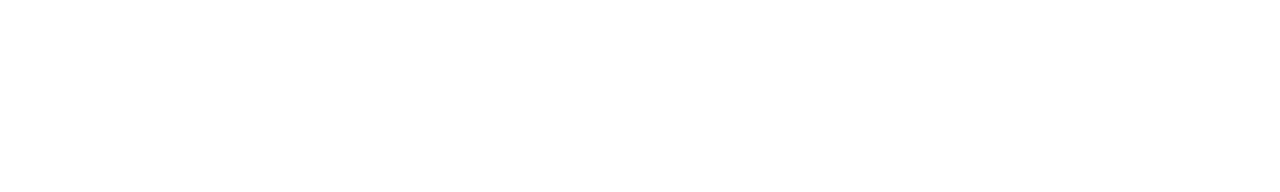
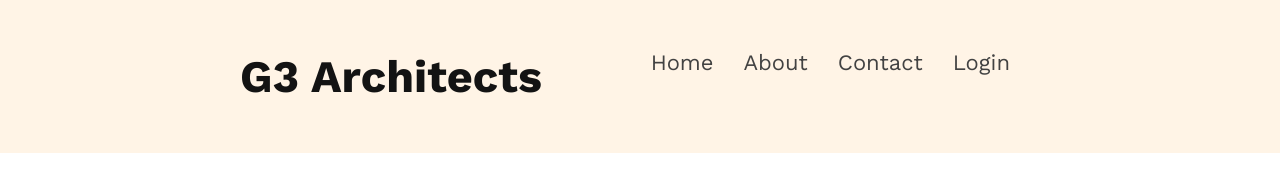
Before and after one commit to apanbarman/architects, a plain HTML site: page index.html in a window 1280 px wide. Drawn offline with nearby package versions, Linux system fonts and the light colour scheme.

Commit message:
nav bar commit

```diff
--- a/index.html
+++ b/index.html
@@ -1,11 +1,34 @@
 <!DOCTYPE html>
 <html lang="en">
+
 <head>
     <meta charset="UTF-8">
     <meta name="viewport" content="width=device-width, initial-scale=1.0">
     <title>Architects</title>
+    <link rel="preconnect" href="https://fonts.googleapis.com">
+    <link rel="preconnect" href="https://fonts.gstatic.com" crossorigin>
+    <link
+        href="https://fonts.googleapis.com/css2?family=Inter&family=Lato:wght@900&family=Open+Sans:wght@400;800&family=Poppins:wght@500&family=Work+Sans:wght@400;700&display=swap"
+        rel="stylesheet">
+    <link rel="stylesheet" href="style/style.css">
 </head>
+
 <body>
+    <header>
 
+        <nav>
+            <h3 class="nav-title">G3 Architects</h3>
+
+            <ul>
+                <li><a href="">Home</a></li>
+                <li><a href="">About</a></li>
+                <li><a href="">Contact</a></li>
+                <li><a href="">Login</a></li>
+            </ul>
+
+        </nav>
+
+    </header>
 </body>
+
 </html>
--- a/style/style.css
+++ b/style/style.css
@@ -0,0 +1,44 @@
+*{
+    font-family: 'Work Sans', sans-serif;
+    margin: 0;
+}
+
+/* header style  */
+
+
+
+header{
+    background: rgba(255, 144, 14, 0.10);
+    padding: 50px 240px;
+}
+
+nav{
+    display: flex;
+    justify-content: space-between;
+}
+ul{
+    display: flex;
+
+}
+
+ul > li{
+    list-style: none;
+    margin-right: 30px;
+text-align: center;
+font-size: 22px;
+font-weight: 500;
+
+}
+
+li > a{
+    text-decoration: none;
+    color:  #424242;
+
+}
+
+.nav-title{
+    color: #131313;
+text-align: center;
+font-size: 45px;
+font-weight: 700;
+}
```
